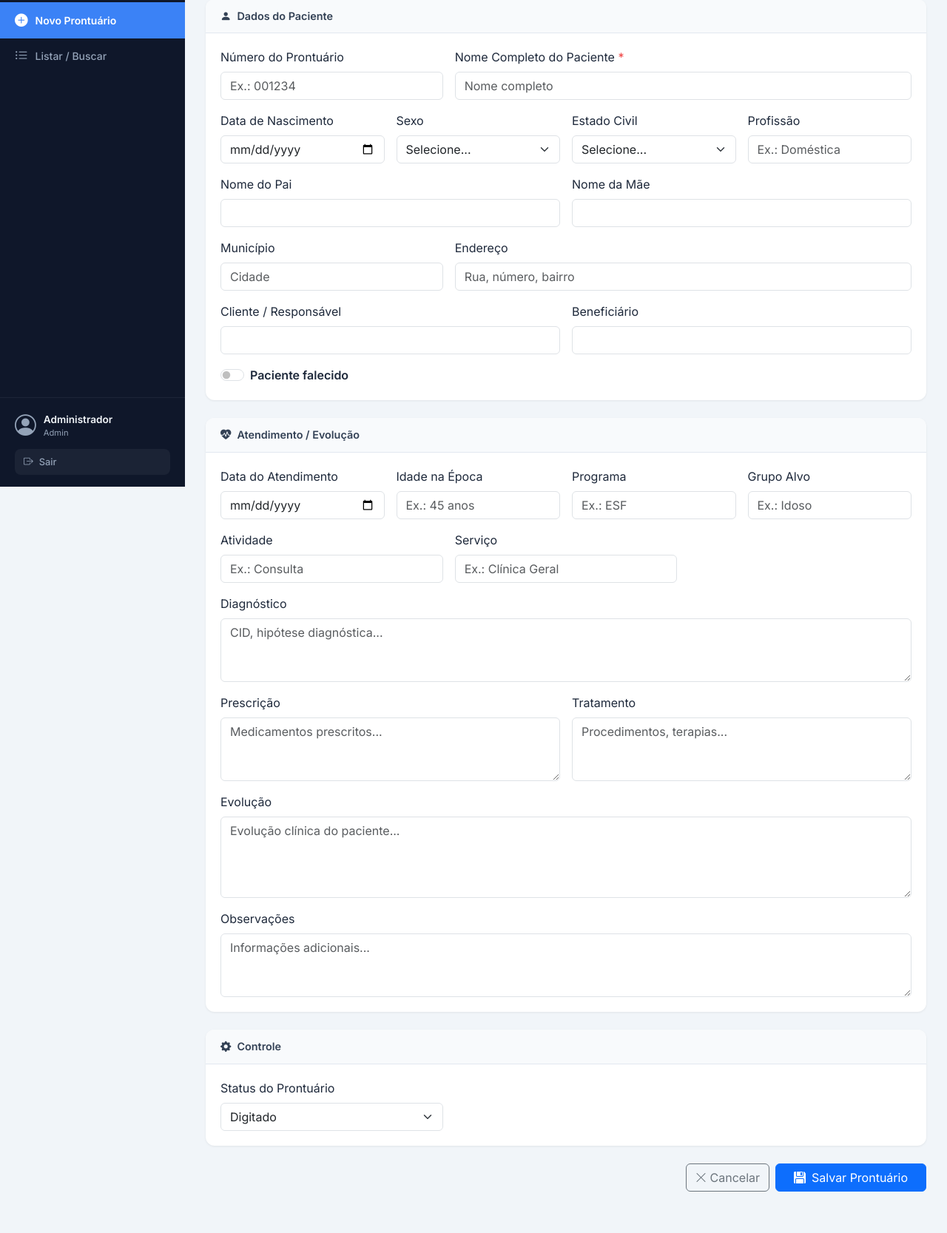
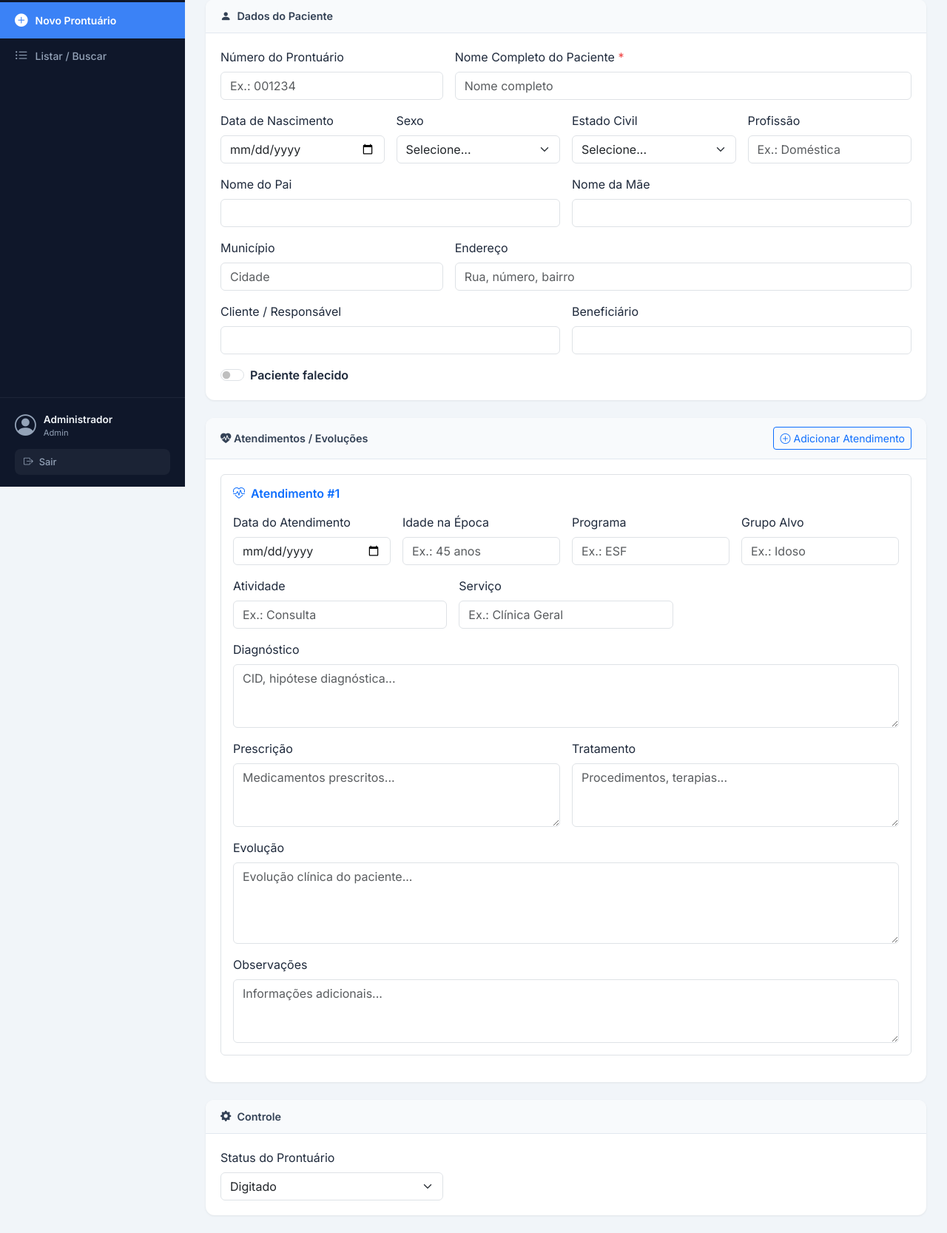
Before and after one commit to deivison-nog/prontuarios, a PHP site: page /public/novo.php in a window 1280 px wide. Shown: the part 142-1809 px from the top of the page at 74% size. Run offline with PHP 8.4, Linux system fonts and the light colour scheme; a user stored in the database is signed in.

Commit message:
feat: support multiple atendimentos per prontuario
Agent-Logs-Url: https://github.com/deivison-nog/prontuarios/sessions/496606b6-c37e-4e54-a480-5d9ae978c595

Co-authored-by: deivison-nog <77868616+deivison-nog@users.noreply.github.com>

```diff
--- /dev/null
+++ b/app/models/Atendimento.php
@@ -0,0 +1,90 @@
+<?php
+// ============================================================
+// Model: Atendimento
+// ============================================================
+
+class Atendimento
+{
+    public function __construct(private PDO $pdo) {}
+
+    public function listarPorProntuario(int $prontuarioId): array
+    {
+        $stmt = $this->pdo->prepare(
+            'SELECT * FROM atendimentos
+             WHERE prontuario_id = ?
+             ORDER BY data_atendimento ASC, id ASC'
+        );
+        $stmt->execute([$prontuarioId]);
+        return $stmt->fetchAll();
+    }
+
+    public function buscarPorId(int $id): array|false
+    {
+        $stmt = $this->pdo->prepare('SELECT * FROM atendimentos WHERE id = ?');
+        $stmt->execute([$id]);
+        return $stmt->fetch();
+    }
+
+    public function inserir(int $prontuarioId, array $dados): int
+    {
+        $sql = 'INSERT INTO atendimentos (
+                    prontuario_id, data_atendimento, programa, grupo_alvo,
+                    atividade, servico, idade, diagnostico, prescricao,
+                    tratamento, evolucao, observacoes
+                ) VALUES (
+                    :prontuario_id, :data_atendimento, :programa, :grupo_alvo,
+                    :atividade, :servico, :idade, :diagnostico, :prescricao,
+                    :tratamento, :evolucao, :observacoes
+                )';
+        $stmt = $this->pdo->prepare($sql);
+        $stmt->execute($this->prepararDados($prontuarioId, $dados));
+        return (int)$this->pdo->lastInsertId();
+    }
+
+    public function atualizar(int $id, array $dados): bool
+    {
+        $sql = 'UPDATE atendimentos SET
+                    data_atendimento = :data_atendimento,
+                    programa         = :programa,
+                    grupo_alvo       = :grupo_alvo,
+                    atividade        = :atividade,
+                    servico          = :servico,
+                    idade            = :idade,
+                    diagnostico      = :diagnostico,
+                    prescricao       = :prescricao,
+                    tratamento       = :tratamento,
+                    evolucao         = :evolucao,
+                    observacoes      = :observacoes
+                WHERE id = :id';
+        $stmt = $this->pdo->prepare($sql);
+        $params = $this->prepararDados(0, $dados);
+        unset($params[':prontuario_id']);
+        $params[':id'] = $id;
+        return $stmt->execute($params);
+    }
+
+    public function excluir(int $id): bool
+    {
+        $stmt = $this->pdo->prepare('DELETE FROM atendimentos WHERE id = ?');
+        return $stmt->execute([$id]);
+    }
+
+    // --------------------------------------------------------
+    private function prepararDados(int $prontuarioId, array $d): array
+    {
+        return [
+            ':prontuario_id'    => $prontuarioId,
+            ':data_atendimento' => $d['data_atendimento'] ?: null,
+            ':programa'         => $d['programa']         ?: null,
+            ':grupo_alvo'       => $d['grupo_alvo']       ?: null,
+            ':atividade'        => $d['atividade']        ?: null,
+            ':servico'          => $d['servico']          ?: null,
+            ':idade'            => $d['idade']            ?: null,
+            ':diagnostico'      => $d['diagnostico']      ?: null,
+            ':prescricao'       => $d['prescricao']       ?: null,
+            ':tratamento'       => $d['tratamento']       ?: null,
+            ':evolucao'         => $d['evolucao']         ?: null,
+            ':observacoes'      => $d['observacoes']      ?: null,
+        ];
+    }
+}
--- a/app/models/Prontuario.php
+++ b/app/models/Prontuario.php
@@ -61,6 +61,26 @@ class Prontuario
                 )';
         $stmt = $this->pdo->prepare($sql);
         $stmt->execute($this->prepararDados($dados));
+        return (int)$this->pdo->lastInsertId();
+    }
+
+    /**
+     * Insere apenas os dados do paciente/prontuário, sem campos de atendimento.
+     * Os atendimentos são armazenados separadamente na tabela `atendimentos`.
+     */
+    public function inserirProntuario(array $dados): int
+    {
+        $sql = 'INSERT INTO prontuarios (
+                    usuario_id, numero_prontuario, nome, data_nascimento, sexo,
+                    estado_civil, profissao, nome_pai, nome_mae, municipio, endereco,
+                    cliente, beneficiario, obito, data_obito, causa_obito, status
+                ) VALUES (
+                    :usuario_id, :numero_prontuario, :nome, :data_nascimento, :sexo,
+                    :estado_civil, :profissao, :nome_pai, :nome_mae, :municipio, :endereco,
+                    :cliente, :beneficiario, :obito, :data_obito, :causa_obito, :status
+                )';
+        $stmt = $this->pdo->prepare($sql);
+        $stmt->execute($this->prepararDadosProntuario($dados));
         return (int)$this->pdo->lastInsertId();
     }
 
@@ -164,4 +184,27 @@ class Prontuario
             ':status'            => $d['status']             ?? 'digitado',
         ];
     }
+
+    private function prepararDadosProntuario(array $d): array
+    {
+        return [
+            ':usuario_id'        => $d['usuario_id']        ?? null,
+            ':numero_prontuario' => $d['numero_prontuario']  ?: null,
+            ':nome'              => $d['nome'],
+            ':data_nascimento'   => $d['data_nascimento']    ?: null,
+            ':sexo'              => $d['sexo']               ?: null,
+            ':estado_civil'      => $d['estado_civil']       ?: null,
+            ':profissao'         => $d['profissao']          ?: null,
+            ':nome_pai'          => $d['nome_pai']           ?: null,
+            ':nome_mae'          => $d['nome_mae']           ?: null,
+            ':municipio'         => $d['municipio']          ?: null,
+            ':endereco'          => $d['endereco']           ?: null,
+            ':cliente'           => $d['cliente']            ?: null,
+            ':beneficiario'      => $d['beneficiario']       ?: null,
+            ':obito'             => isset($d['obito']) && $d['obito'] ? 1 : 0,
+            ':data_obito'        => $d['data_obito']         ?: null,
+            ':causa_obito'       => $d['causa_obito']        ?: null,
+            ':status'            => $d['status']             ?? 'digitado',
+        ];
+    }
 }
--- a/public/novo.php
+++ b/public/novo.php
@@ -3,51 +3,95 @@ require_once __DIR__ . '/../app/auth.php';
 require_once __DIR__ . '/../app/helpers.php';
 require_once __DIR__ . '/../app/db.php';
 require_once __DIR__ . '/../app/models/Prontuario.php';
+require_once __DIR__ . '/../app/models/Atendimento.php';
 
 requireLogin('login.php');
 
-$user   = usuarioAtual();
-$model  = new Prontuario($pdo);
+$user            = usuarioAtual();
+$model           = new Prontuario($pdo);
+$modelAtendimento = new Atendimento($pdo);
 $erros  = [];
 $dados  = [];
 
-$camposTexto = [
+$camposProntuario = [
     'numero_prontuario','nome','sexo','estado_civil','profissao',
     'nome_pai','nome_mae','municipio','endereco','cliente','beneficiario',
-    'causa_obito','programa','grupo_alvo','atividade','servico','idade',
-    'diagnostico','prescricao','tratamento','evolucao','observacoes','status',
+    'causa_obito','status',
 ];
-$camposData = ['data_nascimento','data_obito','data_atendimento'];
+$camposDataProntuario = ['data_nascimento','data_obito'];
+$camposAtendimento    = [
+    'data_atendimento','programa','grupo_alvo','atividade','servico',
+    'idade','diagnostico','prescricao','tratamento','evolucao','observacoes',
+];
+
+// Atendimentos para repopular o formulário em caso de erro
+$atendimentos = [];
 
 if ($_SERVER['REQUEST_METHOD'] === 'POST') {
-    $dados = sanitizarPost(array_merge($camposTexto, $camposData));
+    // --- Sanitizar dados do prontuário ---
+    $dados = sanitizarPost(array_merge($camposProntuario, $camposDataProntuario));
     $dados['obito'] = isset($_POST['obito']) ? 1 : 0;
 
-    // Validação
+    // --- Sanitizar lista de atendimentos ---
+    $atendimentosPost = $_POST['atendimentos'] ?? [];
+    if (!is_array($atendimentosPost)) {
+        $atendimentosPost = [];
+    }
+    foreach ($atendimentosPost as $at) {
+        $bloco = [];
+        foreach ($camposAtendimento as $campo) {
+            $bloco[$campo] = trim($at[$campo] ?? '');
+        }
+        $atendimentos[] = $bloco;
+    }
+    // Garantir pelo menos um bloco de atendimento
+    if (empty($atendimentos)) {
+        $atendimentos[] = array_fill_keys($camposAtendimento, '');
+    }
+
+    // --- Validação ---
     if (empty($dados['nome'])) {
         $erros[] = 'O campo <strong>Nome do Paciente</strong> é obrigatório.';
     }
-    foreach ($camposData as $campo) {
+    foreach ($camposDataProntuario as $campo) {
         if (!empty($dados[$campo]) && !validarData($dados[$campo])) {
             $nomeCampo = match($campo) {
-                'data_nascimento'  => 'Data de Nascimento',
-                'data_obito'       => 'Data do Óbito',
-                'data_atendimento' => 'Data de Atendimento',
-                default            => $campo,
+                'data_nascimento' => 'Data de Nascimento',
+                'data_obito'      => 'Data do Óbito',
+                default           => $campo,
             };
             $erros[] = "O campo <strong>{$nomeCampo}</strong> contém uma data inválida.";
+        }
+    }
+    foreach ($atendimentos as $idx => $at) {
+        $num = $idx + 1;
+        if (!empty($at['data_atendimento']) && !validarData($at['data_atendimento'])) {
+            $erros[] = "O campo <strong>Data de Atendimento</strong> do atendimento #{$num} contém uma data inválida.";
         }
     }
 
     if (empty($erros)) {
         $dados['usuario_id'] = $user['id'];
-        $id = $model->inserir($dados);
+        $id = $model->inserirProntuario($dados);
+
+        foreach ($atendimentos as $at) {
+            // Salva o bloco apenas se tiver pelo menos um campo preenchido
+            if (!empty(array_filter($at, fn($v) => $v !== ''))) {
+                $modelAtendimento->inserir($id, $at);
+            }
+        }
+
         redirecionarComMensagem(
             "visualizar.php?id={$id}",
             'sucesso',
             'Prontuário digitado com sucesso!'
         );
     }
+}
+
+// Inicializar com um bloco vazio se não há atendimentos
+if (empty($atendimentos)) {
+    $atendimentos[] = array_fill_keys($camposAtendimento, '');
 }
 
 $pageTitle  = 'Novo Prontuário';
@@ -196,79 +240,20 @@ include 'partials/header.php';
 </div>
 
 <!-- ============================================================ -->
-<!-- SEÇÃO 2: ATENDIMENTO / EVOLUÇÃO                              -->
+<!-- SEÇÃO 2: ATENDIMENTOS                                        -->
 <!-- ============================================================ -->
 <div class="form-section mb-4">
-    <div class="form-section-header">
-        <i class="bi bi-heart-pulse-fill"></i> Atendimento / Evolução
+    <div class="form-section-header d-flex align-items-center justify-content-between">
+        <span><i class="bi bi-heart-pulse-fill"></i> Atendimentos / Evoluções</span>
+        <button type="button" class="btn btn-sm btn-outline-primary" id="btn-adicionar-atendimento">
+            <i class="bi bi-plus-circle me-1"></i>Adicionar Atendimento
+        </button>
     </div>
     <div class="form-section-body">
-        <div class="row g-3">
-            <div class="col-md-3">
-                <label class="form-label" for="data_atendimento">Data do Atendimento</label>
-                <input type="date" class="form-control" id="data_atendimento" name="data_atendimento"
-                    value="<?= h($dados['data_atendimento'] ?? '') ?>">
-            </div>
-
-            <div class="col-md-3">
-                <label class="form-label" for="idade">Idade na Época</label>
-                <input type="text" class="form-control" id="idade" name="idade"
-                    value="<?= h($dados['idade'] ?? '') ?>" placeholder="Ex.: 45 anos">
-            </div>
-
-            <div class="col-md-3">
-                <label class="form-label" for="programa">Programa</label>
-                <input type="text" class="form-control" id="programa" name="programa"
-                    value="<?= h($dados['programa'] ?? '') ?>" placeholder="Ex.: ESF">
-            </div>
-
-            <div class="col-md-3">
-                <label class="form-label" for="grupo_alvo">Grupo Alvo</label>
-                <input type="text" class="form-control" id="grupo_alvo" name="grupo_alvo"
-                    value="<?= h($dados['grupo_alvo'] ?? '') ?>" placeholder="Ex.: Idoso">
-            </div>
-
-            <div class="col-md-4">
-                <label class="form-label" for="atividade">Atividade</label>
-                <input type="text" class="form-control" id="atividade" name="atividade"
-                    value="<?= h($dados['atividade'] ?? '') ?>" placeholder="Ex.: Consulta">
-            </div>
-
-            <div class="col-md-4">
-                <label class="form-label" for="servico">Serviço</label>
-                <input type="text" class="form-control" id="servico" name="servico"
-                    value="<?= h($dados['servico'] ?? '') ?>" placeholder="Ex.: Clínica Geral">
-            </div>
-
-            <div class="col-md-12">
-                <label class="form-label" for="diagnostico">Diagnóstico</label>
-                <textarea class="form-control" id="diagnostico" name="diagnostico" rows="3"
-                    placeholder="CID, hipótese diagnóstica..."><?= h($dados['diagnostico'] ?? '') ?></textarea>
-            </div>
-
-            <div class="col-md-6">
-                <label class="form-label" for="prescricao">Prescrição</label>
-                <textarea class="form-control" id="prescricao" name="prescricao" rows="3"
-                    placeholder="Medicamentos prescritos..."><?= h($dados['prescricao'] ?? '') ?></textarea>
-            </div>
-
-            <div class="col-md-6">
-                <label class="form-label" for="tratamento">Tratamento</label>
-                <textarea class="form-control" id="tratamento" name="tratamento" rows="3"
-                    placeholder="Procedimentos, terapias..."><?= h($dados['tratamento'] ?? '') ?></textarea>
-            </div>
-
-            <div class="col-md-12">
-                <label class="form-label" for="evolucao">Evolução</label>
-                <textarea class="form-control" id="evolucao" name="evolucao" rows="4"
-                    placeholder="Evolução clínica do paciente..."><?= h($dados['evolucao'] ?? '') ?></textarea>
-            </div>
-
-            <div class="col-md-12">
-                <label class="form-label" for="observacoes">Observações</label>
-                <textarea class="form-control" id="observacoes" name="observacoes" rows="3"
-                    placeholder="Informações adicionais..."><?= h($dados['observacoes'] ?? '') ?></textarea>
-            </div>
+        <div id="atendimentos-container">
+            <?php foreach ($atendimentos as $idx => $at): ?>
+                <?php include __DIR__ . '/partials/atendimento_bloco.php'; ?>
+            <?php endforeach; ?>
         </div>
     </div>
 </div>
@@ -306,6 +291,15 @@ include 'partials/header.php';
 
 </form>
 
+<!-- Template oculto para novos blocos de atendimento -->
+<template id="atendimento-template">
+    <?php
+    $idx = '__INDEX__';
+    $at  = array_fill_keys($camposAtendimento, '');
+    include __DIR__ . '/partials/atendimento_bloco.php';
+    ?>
+</template>
+
 <script>
 // Toggle óbito
 document.getElementById('obito').addEventListener('change', function () {
@@ -313,6 +307,53 @@ document.getElementById('obito').addEventListener('change', function () {
     document.getElementById('bloco_obito').style.display = show ? 'block' : 'none';
     document.getElementById('bloco_causa').style.display = show ? 'block' : 'none';
 });
+
+// Contador para índices únicos dos novos blocos
+let nextAtendimentoIndex = <?= count($atendimentos) ?>;
+
+function atualizarBotoesRemover() {
+    const blocos = document.querySelectorAll('#atendimentos-container .atendimento-bloco');
+    blocos.forEach(function (bloco) {
+        const btn = bloco.querySelector('.btn-remover-atendimento');
+        if (btn) {
+            btn.style.display = blocos.length > 1 ? 'inline-flex' : 'none';
+        }
+    });
+}
+
+function atualizarNumeros() {
+    const blocos = document.querySelectorAll('#atendimentos-container .atendimento-bloco');
+    blocos.forEach(function (bloco, i) {
+        const span = bloco.querySelector('.numero-atendimento');
+        if (span) span.textContent = '#' + (i + 1);
+    });
+}
+
+document.getElementById('btn-adicionar-atendimento').addEventListener('click', function () {
+    const template = document.getElementById('atendimento-template');
+    const html     = template.innerHTML.replaceAll('__INDEX__', nextAtendimentoIndex++);
+    const wrapper  = document.createElement('div');
+    wrapper.innerHTML = html;
+    const bloco = wrapper.firstElementChild;
+    document.getElementById('atendimentos-container').appendChild(bloco);
+
+    bloco.querySelector('.btn-remover-atendimento').addEventListener('click', removerAtendimento);
+
+    atualizarBotoesRemover();
+    atualizarNumeros();
+});
+
+document.querySelectorAll('.btn-remover-atendimento').forEach(function (btn) {
+    btn.addEventListener('click', removerAtendimento);
+});
+
+function removerAtendimento() {
+    this.closest('.atendimento-bloco').remove();
+    atualizarBotoesRemover();
+    atualizarNumeros();
+}
+
+atualizarBotoesRemover();
 </script>
 
 <?php include 'partials/footer.php'; ?>
--- /dev/null
+++ b/public/partials/atendimento_bloco.php
@@ -0,0 +1,98 @@
+<?php
+/**
+ * Partial: bloco de atendimento individual
+ *
+ * Variáveis esperadas:
+ *   $idx  — índice do bloco (int ou '__INDEX__' para o template JS)
+ *   $at   — array com os dados do atendimento (chaves = campos)
+ */
+?>
+<div class="atendimento-bloco border rounded p-3 mb-3">
+    <div class="d-flex align-items-center justify-content-between mb-3">
+        <h6 class="fw-semibold mb-0 text-primary">
+            <i class="bi bi-heart-pulse me-1"></i>
+            Atendimento <span class="numero-atendimento">#<?= is_int($idx) ? $idx + 1 : 1 ?></span>
+        </h6>
+        <button type="button" class="btn btn-sm btn-outline-danger btn-remover-atendimento" style="display:none;">
+            <i class="bi bi-trash me-1"></i>Remover
+        </button>
+    </div>
+    <div class="row g-3">
+        <div class="col-md-3">
+            <label class="form-label">Data do Atendimento</label>
+            <input type="date" class="form-control"
+                name="atendimentos[<?= $idx ?>][data_atendimento]"
+                value="<?= h($at['data_atendimento'] ?? '') ?>">
+        </div>
+
+        <div class="col-md-3">
+            <label class="form-label">Idade na Época</label>
+            <input type="text" class="form-control"
+                name="atendimentos[<?= $idx ?>][idade]"
+                value="<?= h($at['idade'] ?? '') ?>" placeholder="Ex.: 45 anos">
+        </div>
+
+        <div class="col-md-3">
+            <label class="form-label">Programa</label>
+            <input type="text" class="form-control"
+                name="atendimentos[<?= $idx ?>][programa]"
+                value="<?= h($at['programa'] ?? '') ?>" placeholder="Ex.: ESF">
+        </div>
+
+        <div class="col-md-3">
+            <label class="form-label">Grupo Alvo</label>
+            <input type="text" class="form-control"
+                name="atendimentos[<?= $idx ?>][grupo_alvo]"
+                value="<?= h($at['grupo_alvo'] ?? '') ?>" placeholder="Ex.: Idoso">
+        </div>
+
+        <div class="col-md-4">
+            <label class="form-label">Atividade</label>
+            <input type="text" class="form-control"
+                name="atendimentos[<?= $idx ?>][atividade]"
+                value="<?= h($at['atividade'] ?? '') ?>" placeholder="Ex.: Consulta">
+        </div>
+
+        <div class="col-md-4">
+            <label class="form-label">Serviço</label>
+            <input type="text" class="form-control"
+                name="atendimentos[<?= $idx ?>][servico]"
+                value="<?= h($at['servico'] ?? '') ?>" placeholder="Ex.: Clínica Geral">
+        </div>
+
+        <div class="col-md-12">
+            <label class="form-label">Diagnóstico</label>
+            <textarea class="form-control"
+                name="atendimentos[<?= $idx ?>][diagnostico]" rows="3"
+                placeholder="CID, hipótese diagnóstica..."><?= h($at['diagnostico'] ?? '') ?></textarea>
+        </div>
+
+        <div class="col-md-6">
+            <label class="form-label">Prescrição</label>
+            <textarea class="form-control"
+                name="atendimentos[<?= $idx ?>][prescricao]" rows="3"
+                placeholder="Medicamentos prescritos..."><?= h($at['prescricao'] ?? '') ?></textarea>
+        </div>
+
+        <div class="col-md-6">
+            <label class="form-label">Tratamento</label>
+            <textarea class="form-control"
+                name="atendimentos[<?= $idx ?>][tratamento]" rows="3"
+                placeholder="Procedimentos, terapias..."><?= h($at['tratamento'] ?? '') ?></textarea>
+        </div>
+
+        <div class="col-md-12">
+            <label class="form-label">Evolução</label>
+            <textarea class="form-control"
+                name="atendimentos[<?= $idx ?>][evolucao]" rows="4"
+                placeholder="Evolução clínica do paciente..."><?= h($at['evolucao'] ?? '') ?></textarea>
+        </div>
+
+        <div class="col-md-12">
+            <label class="form-label">Observações</label>
+            <textarea class="form-control"
+                name="atendimentos[<?= $idx ?>][observacoes]" rows="3"
+                placeholder="Informações adicionais..."><?= h($at['observacoes'] ?? '') ?></textarea>
+        </div>
+    </div>
+</div>
```
Also changed, not shown: database/schema.sql (+25 -0 lines), public/visualizar.php (+54 -2 lines).
